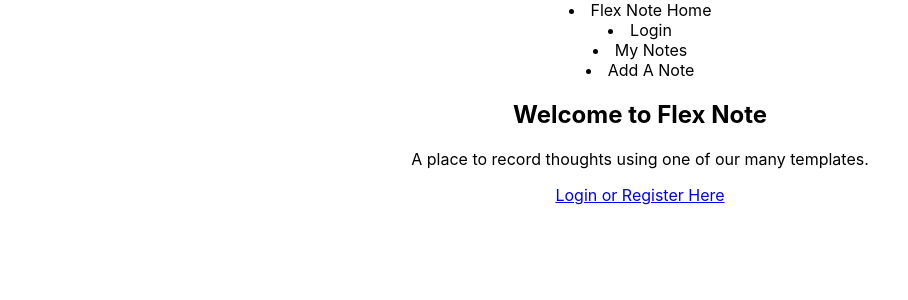
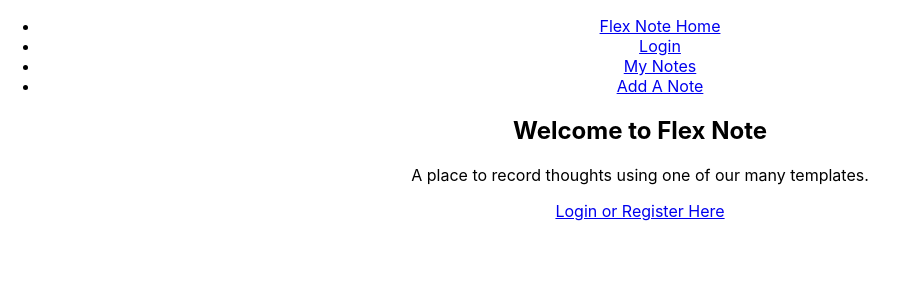
Before and after one commit to DeliaCodes/flex-note-client, a React (Create React App) app: page / in a window 1280 px wide. Shown: the top 300 px of the page, without its empty margins (0-908 px from the left). Built offline with nearby package versions, Linux system fonts and the light colour scheme.

Commit message:
Correcting some linking issues.

```diff
--- a/src/AllNav.js
+++ b/src/AllNav.js
@@ -1,26 +1,25 @@
 import React from "react";
-import {BrowserRouter as Link} from "react-router-dom";
+import { BrowserRouter as Router, Link } from "react-router-dom";
 import NavAuth from "./Nav-Auth";
 
+// @ts-ignore
 export default function AllNav(props) {
   return (
+    <Router>
       <nav role="navigation">
+        <ul>
           <li className="nav">
-      <Link to="/">
-      Flex Note Home
-        </Link>
+            <Link to="/">Flex Note Home</Link>
           </li>
           <NavAuth />
           <li className="nav">
-      <Link to="my-notes">
-      My Notes
-        </Link>
+            <Link to="/my-notes">My Notes</Link>
           </li>
           <li className="nav">
-      <Link to="/add-note">
-        Add A Note
-        </Link>
+            <Link to="/add-note">Add A Note</Link>
           </li>
+        </ul>
       </nav>
+    </Router>
   );
 }
--- a/src/Nav-Auth.js
+++ b/src/Nav-Auth.js
@@ -1,13 +1,15 @@
 import React from "react";
-import {BrowserRouter as Link} from "react-router-dom";
+import { BrowserRouter as Router, Link } from "react-router-dom";
 
 export default function NavAuth(props) {
   return (
-    <li className="nav">
-      <Link to={props.url}>
-      {props.name}
+    <Router>
+      <li className="nav">
+        <Link to={props.url}>
+          {props.name}
         </Link>
-        </li>
+      </li>
+    </Router>
   );
 }
 
```
Lines whose indentation alone changed are shown as unchanged.
